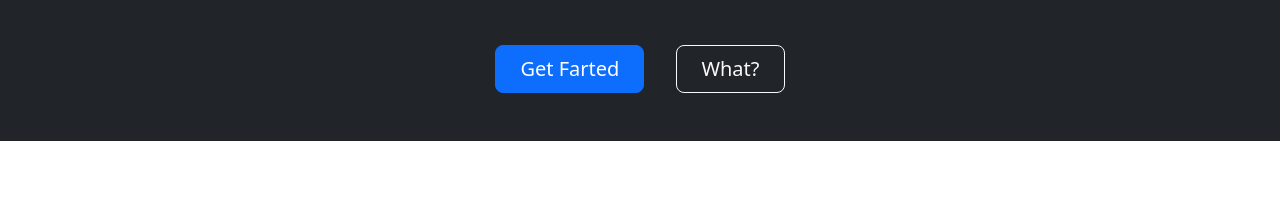
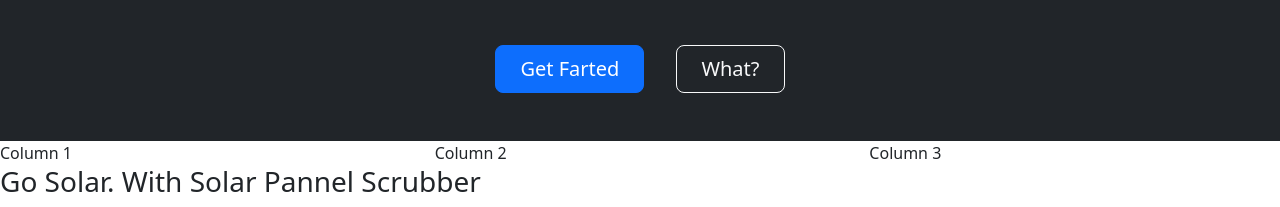
Before and after one commit to SkipTowne12/solar-panel-scrubbers, a website: page front page.html/index.html in a window 1280 px wide. Shown: the part 623-830 px from the top of the page. Before the commit the page ends 800 px from the top, so only its background shows below. Drawn offline with nearby package versions, Linux system fonts and the light colour scheme.

Commit message:
added footer

```diff
--- a/front page.html/index.html
+++ b/front page.html/index.html
@@ -42,7 +42,22 @@
                 </div>
             </div>
         </header>
-
+        <footer>
+          <div class="foot-container">
+            <div class="row">
+              <div class="col">
+                Column 1
+              </div>
+              <div class="col">
+                Column 2
+              </div>
+              <div class="col">
+                Column 3
+              </div>
+            </div>
+          </div>
+        </footer>
+      <h3> Go Solar. With Solar Pannel Scrubber</h3>
 
 
 
```
